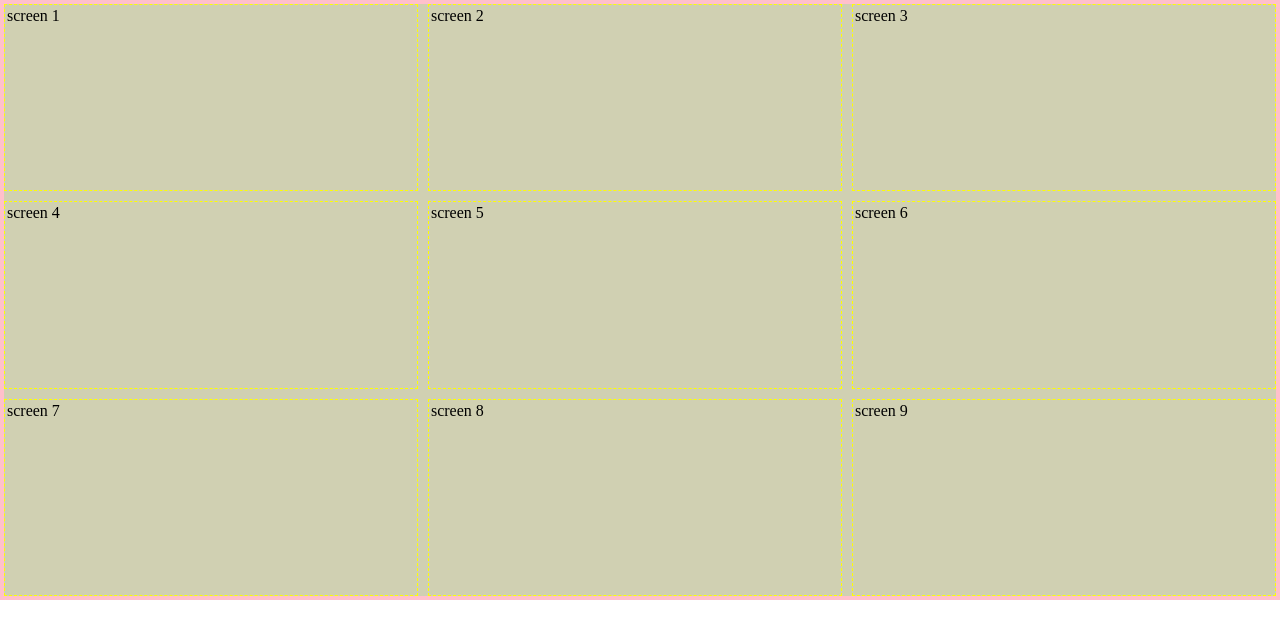
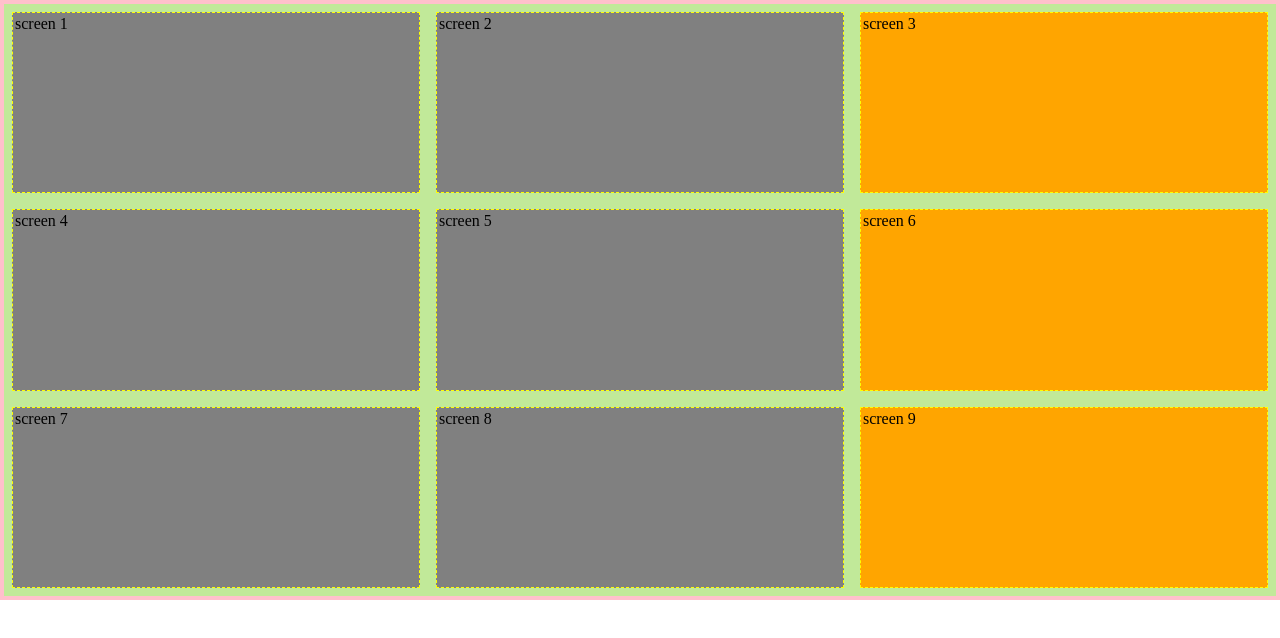
Before and after one commit to MonguDykrai/grid-demo, a React (Create React App) app: page / in a window 1280 px wide. Shown: the top 638 px of the page. Built offline with nearby package versions, Linux system fonts and the light colour scheme.

Commit message:
nine grid display

```diff
--- a/src/style.css
+++ b/src/style.css
@@ -5,8 +5,7 @@
 }
 
 .stage {
-  background: rgba(100, 100, 0, 0.3);
-  /* height: 500px; */
+  background: rgba(100, 200, 0, 0.4);
   height: 600px;
   border: 4px solid pink;
   overflow: hidden;
@@ -14,10 +13,17 @@
 
 .stage {
   display: grid;
-  /* gap: 10px 6px; */
-  /* gap: auto; */
-  /* gap: 20px; */
-  /* grid-gap: 10px; */
+}
+
+.stage > div {
+  border: 1px dashed yellow;
+  padding: 2px;
+  background: grey;
+}
+
+/* 通过 margin 模拟 gap，不是最优但基本可以达到效果 */
+.stage > div {
+  margin: 8px;
 }
 
 .stage-1 {
@@ -27,25 +33,13 @@
 }
 
 .stage-9 {
-  /* grid-template-columns: repeat(3, 1fr); */
-  /* grid-template-columns: repeat(3, 33.33%); */
-  /* grid-template-columns: 33.33% 33.33% 33.33%; */
-  grid-template-columns: calc(33.33% - 10px) calc(33.33% - 10px) calc(33.33%);
-
-  /* grid-template-rows: repeat(3, 1fr); */
-  /* grid-template-columns: repeat(3, 33.33%); */
-  /* grid-template-rows: 33.33% 33.33% 33.33%; */
-  grid-template-rows: calc(33.33% - 10px) calc(33.33% - 10px) calc(33.33%);
-  grid-gap: 10px;
+  grid-template-columns: repeat(3, 33.33%);
+  grid-template-rows: repeat(3, 33.33%);
 }
 
-.stage-9 > div {
+.stage-9 > div:nth-child(3n) {
+  background: orange;
 }
 
 .stage-16 {
 }
-
-.stage > div {
-  border: 1px dashed yellow;
-  padding: 2px;
-}
```
